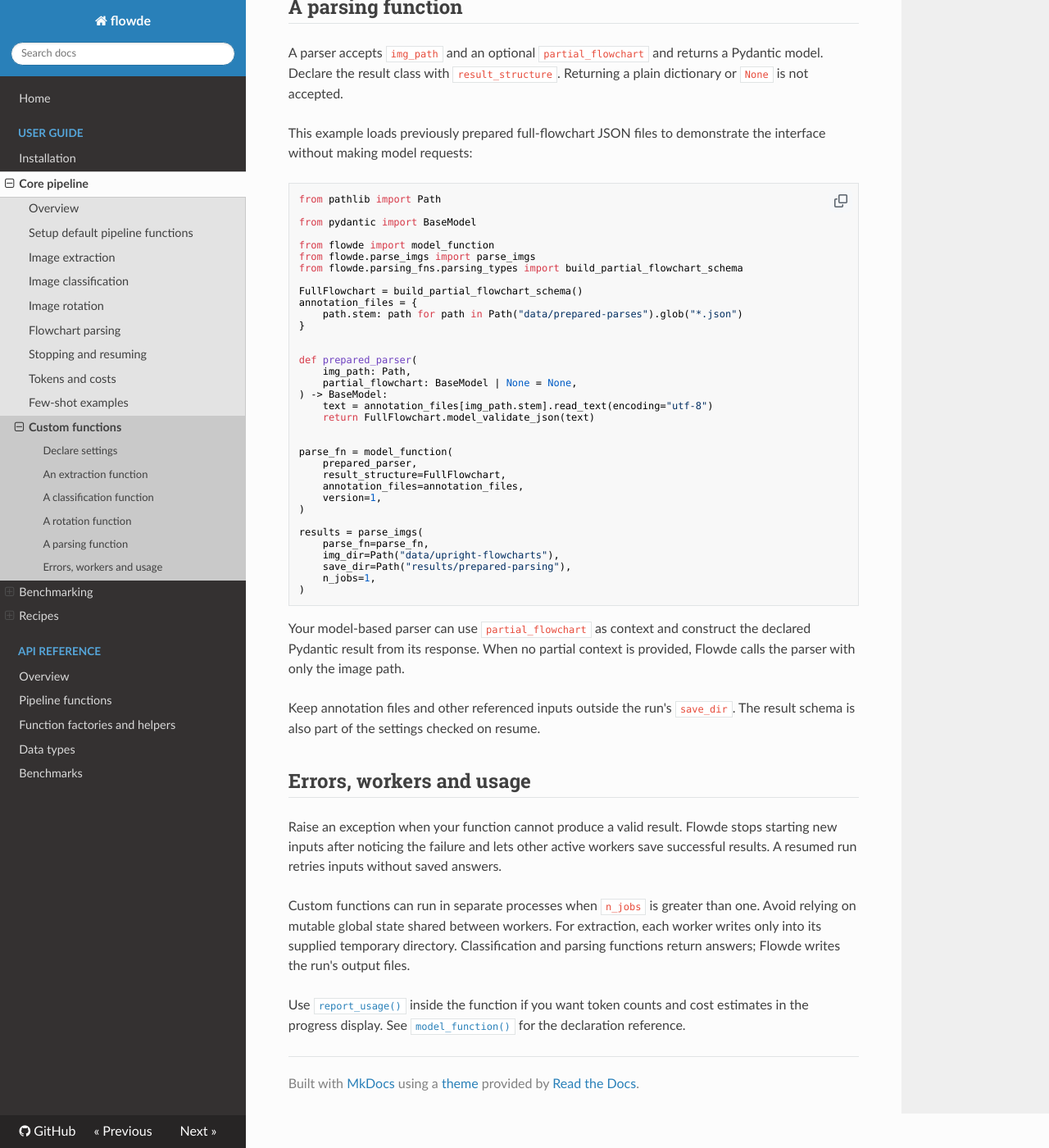
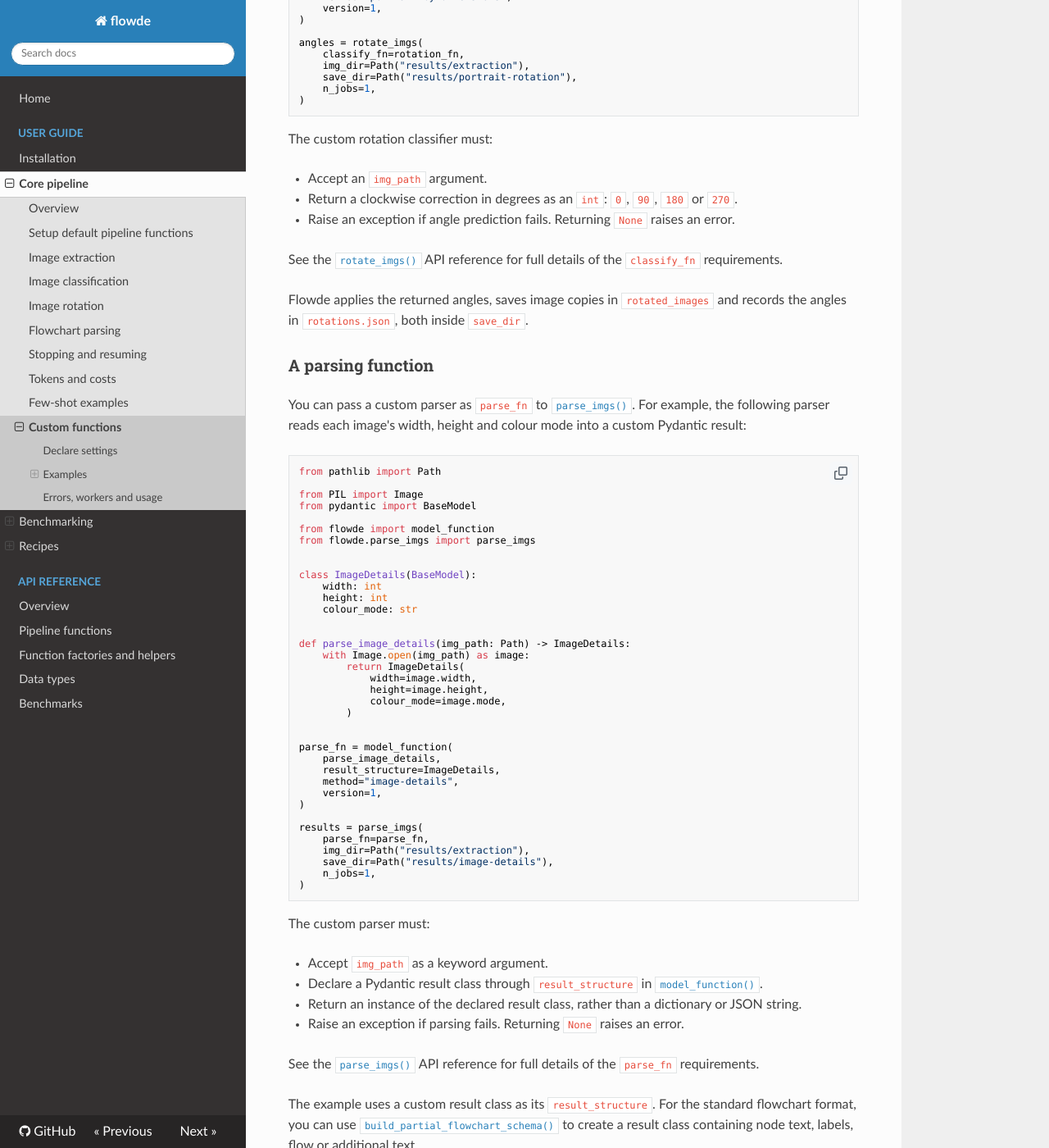
Before and after one commit to EPPI-Centre/Flowde, an MkDocs documentation site: the page built from docs/pipeline/custom-functions.md, in a window 1280 px wide and 1400 px high, scrolled down 2817 px. Shown: the whole window at 82% size. Built offline with MkDocs 1.6.1, drawn with Linux system fonts in a browser that asks for light colours; nearby versions of some CDN libraries; some of the changed text lies outside the part shown.

Commit message:
update custom functions docs

````diff
--- a/docs/pipeline/custom-functions.md
+++ b/docs/pipeline/custom-functions.md
@@ -1,38 +1,36 @@
 # Custom processing functions
 
 You can replace the default extraction, classification, rotation or parsing
-helper while keeping Flowde's directory handling, parallelism and saved runs.
-
-A custom function must have the interface expected by its stage and declare
-the settings that affect its results. Use the public
-[`model_function()`](../reference/helpers.md#flowde.model_function) helper
-to attach those settings.
+functions with your own while still using Flowde's directory handling,
+parallel processing, automatic result saving and support for stopping and
+resuming runs.
 
 ## Declare settings
 
+To use Flowde's automatic result saving and support for stopping and resuming
+runs, **you must declare the settings that affect your custom function's
+results** using
+[`model_function()`](../reference/helpers.md#flowde.model_function).
+For example, the [page extractor below](#an-extraction-function) uses this
+declaration:
+
 ```python
 from flowde import model_function
+
+extract_fn = model_function(render_pages, extractor="whole-pages", dpi=DPI, version=1)
 ```
 
-[`model_function(fn, **settings)`](../reference/helpers.md#flowde.model_function)
-returns the same function with saved-run
-settings attached. The settings describe the function; they do not configure
-the function's code. Built-in factories already make this declaration.
+Flowde stores the declared settings as metadata about the run in the
+`.flowde/run.state` file inside `save_dir`. If any declared setting changes,
+Flowde raises an error when you try to resume the existing run.
 
-Declare the model, prompt, threshold, algorithm version and other choices that
-affect the answer. If you change your algorithm, change its declared version.
-Flowde does not infer changes from the Python function's source code.
+## Examples
 
-Settings must be serialisable. Ordinary strings, numbers, lists and dictionaries
-work. Pydantic schemas and instances are supported. Pass referenced **files**
-as `Path` objects so Flowde records both their paths and contents. A directory
-is not a file setting; provide a list or mapping of the actual files instead.
+### An extraction function
 
-## An extraction function
-
-An extractor accepts `pdf_path` and `save_dir` as keyword arguments. It writes
-top-level PNG files into `save_dir` and returns `None`. This complete example
-renders each PDF page, rather than detecting figure regions:
+You can pass a custom extractor as `extract_fn` to
+[`extract_imgs()`](../reference/pipeline.md#flowde.extract_imgs.extract_imgs).
+For example, the following extractor saves each complete PDF page as a PNG:
 
 ```python
 from pathlib import Path
@@ -61,164 +59,212 @@
 )
 ```
 
-During extraction, the supplied `save_dir` is the temporary directory for one
-PDF. Flowde validates and publishes the PNGs after your function returns
-successfully. Close all files before returning. Use filenames unique across
-PDFs, such as the PDF stem plus a counter.
+The custom extractor must:
 
-## A classification function
+- Accept `pdf_path` and `save_dir` as keyword arguments.
+- Save only PNG files directly inside the supplied `save_dir`, without
+  subdirectories.
+- Use filenames that remain unique across the input PDFs.
+- Finish writing and close every output file before returning `None`.
 
-A classifier accepts `img_path` and returns a string, integer or boolean label.
-It returns the label itself, rather than `{"label": ...}`. Returning `None`
-is an error.
+See the
+[`extract_imgs()`](../reference/pipeline.md#flowde.extract_imgs.extract_imgs)
+API reference for full details of the `extract_fn` requirements.
 
-For example, to use labels you have already reviewed, create
-`data/reviewed-labels.json`:
+### A classification function
 
-```json
-{ "paper-1_0": 1, "paper-1_1": 0, "paper-2_0": 1 }
-```
-
-Then define:
+You can pass a custom classifier as `classify_fn` to
+[`classify_imgs()`](../reference/pipeline.md#flowde.classify_imgs.classify_imgs).
+For example, the following classifier returns `1` for images that are at least
+500 pixels wide and 500 pixels tall, and `0` if either dimension is below
+500 pixels:
 
 ```python
-import json
 from pathlib import Path
+
+from PIL import Image
 
 from flowde import model_function
 from flowde.classify_fns.classify_types import BinaryClassification
 from flowde.classify_imgs import classify_imgs
 
-labels_path = Path("data/reviewed-labels.json")
-reviewed_labels = json.loads(labels_path.read_text(encoding="utf-8"))
+MIN_DIMENSION = 500
 
 
-def reviewed_classifier(img_path: Path) -> int:
-    return reviewed_labels[img_path.stem]
+def classify_by_size(img_path: Path) -> int:
+    with Image.open(img_path) as image:
+        width, height = image.size
+    return int(width >= MIN_DIMENSION and height >= MIN_DIMENSION)
 
 
 classify_fn = model_function(
-    reviewed_classifier,
+    classify_by_size,
     result_structure=BinaryClassification,
-    labels_file=labels_path,
+    method="image-size",
+    min_dimension=MIN_DIMENSION,
     version=1,
 )
 
 labels = classify_imgs(
     classify_fn=classify_fn,
     img_dir=Path("results/extraction"),
-    save_dir=Path("results/reviewed-classification"),
+    save_dir=Path("results/size-classification"),
     positive_classes={1},
     n_jobs=1,
 )
 ```
 
-This example demonstrates the interface using reviewed answers. Replace the
-lookup with your own image classifier when predictions are required.
-`result_structure` is optional for a custom classifier; providing the schema
-lets Flowde validate the returned label against that schema.
+The custom classifier must:
 
-## A rotation function
+- Accept an `img_path` argument.
+- Return a `str`, `int` or `bool` label.
+- Raise an exception if classification fails. Returning `None` raises an error.
 
-A rotation function has the classification interface, but returns a clockwise
-correction of `0`, `90`, `180` or `270`. Declare its settings with
-[`model_function()`](../reference/helpers.md#flowde.model_function) and pass the
-function to [`rotate_imgs()`](../reference/pipeline.md#flowde.rotate_imgs.rotate_imgs) .
+See the
+[`classify_imgs()`](../reference/pipeline.md#flowde.classify_imgs.classify_imgs)
+API reference for full details of the `classify_fn` requirements.
 
-For example, if every input image is known to be correctly oriented:
+Flowde saves the returned labels in `classifications.json` inside `save_dir`.
+
+You can supply `result_structure` through
+[`model_function()`](../reference/helpers.md#flowde.model_function) to validate
+the returned labels. The example uses
+[`BinaryClassification`](../reference/data-types.md#flowde.classify_fns.classify_types.BinaryClassification),
+which permits only the integers `0` and `1`. Without `result_structure`, Flowde
+checks that the label is a string, integer or boolean but does not restrict
+the allowed values.
+
+### A rotation function
+
+You can pass a custom rotation classifier as `classify_fn` to
+[`rotate_imgs()`](../reference/pipeline.md#flowde.rotate_imgs.rotate_imgs).
+For example, the following function returns `90` for images that are wider
+than they are tall, and `0` for portrait or square images. Flowde uses these
+angles to rotate landscape images into portrait orientation:
 
 ```python
 from pathlib import Path
+
+from PIL import Image
 
 from flowde import model_function
 from flowde.rotate_imgs import rotate_imgs
 
 
-def already_upright(img_path: Path) -> int:
-    return 0
+def portrait_rotation_angle(img_path: Path) -> int:
+    with Image.open(img_path) as image:
+        width, height = image.size
+    return 90 if width > height else 0
 
 
-rotation_fn = model_function(already_upright, method="known-upright", version=1)
+rotation_fn = model_function(
+    portrait_rotation_angle,
+    method="portrait-by-dimensions",
+    version=1,
+)
 
 angles = rotate_imgs(
     classify_fn=rotation_fn,
-    img_dir=Path("data/upright-flowcharts"),
-    save_dir=Path("results/upright-copies"),
+    img_dir=Path("results/extraction"),
+    save_dir=Path("results/portrait-rotation"),
     n_jobs=1,
 )
 ```
 
-Flowde still saves a copy of every image under `rotated_images`, together with
-the recorded zero-degree angles.
+The custom rotation classifier must:
 
-## A parsing function
+- Accept an `img_path` argument.
+- Return a clockwise correction in degrees as an `int`: `0`, `90`, `180` or
+  `270`.
+- Raise an exception if angle prediction fails. Returning `None` raises an error.
 
-A parser accepts `img_path` and an optional `partial_flowchart` and returns a
-Pydantic model. Declare the result class with `result_structure`. Returning a
-plain dictionary or `None` is not accepted.
+See the
+[`rotate_imgs()`](../reference/pipeline.md#flowde.rotate_imgs.rotate_imgs)
+API reference for full details of the `classify_fn` requirements.
 
-This example loads previously prepared full-flowchart JSON files to demonstrate
-the interface without making model requests:
+Flowde applies the returned angles, saves image copies in `rotated_images`
+and records the angles in `rotations.json`, both inside `save_dir`.
+
+### A parsing function
+
+You can pass a custom parser as `parse_fn` to
+[`parse_imgs()`](../reference/pipeline.md#flowde.parse_imgs.parse_imgs).
+For example, the following parser reads each image's width, height and colour
+mode into a custom Pydantic result:
 
 ```python
 from pathlib import Path
 
+from PIL import Image
 from pydantic import BaseModel
 
 from flowde import model_function
 from flowde.parse_imgs import parse_imgs
-from flowde.parsing_fns.parsing_types import build_partial_flowchart_schema
-
-FullFlowchart = build_partial_flowchart_schema()
-annotation_files = {
-    path.stem: path for path in Path("data/prepared-parses").glob("*.json")
-}
 
 
-def prepared_parser(
-    img_path: Path,
-    partial_flowchart: BaseModel | None = None,
-) -> BaseModel:
-    text = annotation_files[img_path.stem].read_text(encoding="utf-8")
-    return FullFlowchart.model_validate_json(text)
+class ImageDetails(BaseModel):
+    width: int
+    height: int
+    colour_mode: str
+
+
+def parse_image_details(img_path: Path) -> ImageDetails:
+    with Image.open(img_path) as image:
+        return ImageDetails(
+            width=image.width,
+            height=image.height,
+            colour_mode=image.mode,
+        )
 
 
 parse_fn = model_function(
-    prepared_parser,
-    result_structure=FullFlowchart,
-    annotation_files=annotation_files,
+    parse_image_details,
+    result_structure=ImageDetails,
+    method="image-details",
     version=1,
 )
 
 results = parse_imgs(
     parse_fn=parse_fn,
-    img_dir=Path("data/upright-flowcharts"),
-    save_dir=Path("results/prepared-parsing"),
+    img_dir=Path("results/extraction"),
+    save_dir=Path("results/image-details"),
     n_jobs=1,
 )
 ```
 
-Your model-based parser can use `partial_flowchart` as context and construct
-the declared Pydantic result from its response. When no partial context is
-provided, Flowde calls the parser with only the image path.
+The custom parser must:
 
-Keep annotation files and other referenced inputs outside the run's `save_dir`.
-The result schema is also part of the settings checked on resume.
+- Accept `img_path` as a keyword argument.
+- Declare a Pydantic result class through `result_structure` in
+  [`model_function()`](../reference/helpers.md#flowde.model_function).
+- Return an instance of the declared result class, rather than a dictionary
+  or JSON string.
+- Raise an exception if parsing fails. Returning `None` raises an error.
+
+See the
+[`parse_imgs()`](../reference/pipeline.md#flowde.parse_imgs.parse_imgs)
+API reference for full details of the `parse_fn` requirements.
+
+The example uses a custom result class as its `result_structure`. For the
+standard flowchart format,
+you can use
+[`build_partial_flowchart_schema()`](../reference/helpers.md#flowde.parsing_fns.parsing_types.build_partial_flowchart_schema)
+to create a result class containing node text, labels, flow or additional text.
+
+To support [previously parsed parts](parsing.md#parse-parts-separately), your
+parser must also accept `partial_flowchart` as a keyword argument. Flowde
+supplies a Pydantic model containing the saved parts for the image being
+parsed. Without saved parts, Flowde passes only `img_path`.
 
 ## Errors, workers and usage
 
-Raise an exception when your function cannot produce a valid result. Flowde
-stops starting new inputs after noticing the failure and lets other active
-workers save successful results. A resumed run retries inputs without saved
-answers.
+Your function must raise an exception if processing fails. Flowde stops
+starting further PDFs or images after detecting the error.
 
-Custom functions can run in separate processes when `n_jobs` is greater than
-one. Avoid relying on mutable global state shared between workers. For
-extraction, each worker writes only into its supplied temporary directory.
-Classification and parsing functions return answers; Flowde writes the run's
-output files.
 
-Use [`report_usage()`](../reference/data-types.md#flowde.usage.report_usage) inside the
-function if you want token counts and cost estimates in the progress display.
-See [`model_function()`](../reference/helpers.md#flowde.model_function) for
-the declaration reference.
+You can use
+[`report_usage()`](../reference/data-types.md#flowde.usage.report_usage) inside
+your classification, rotation or parsing function to include token counts and
+estimated costs in the progress display. See
+[report usage from a custom function](usage.md#report-usage-from-a-custom-function)
+for an example.
````
Also changed, not shown: 4 other files.
